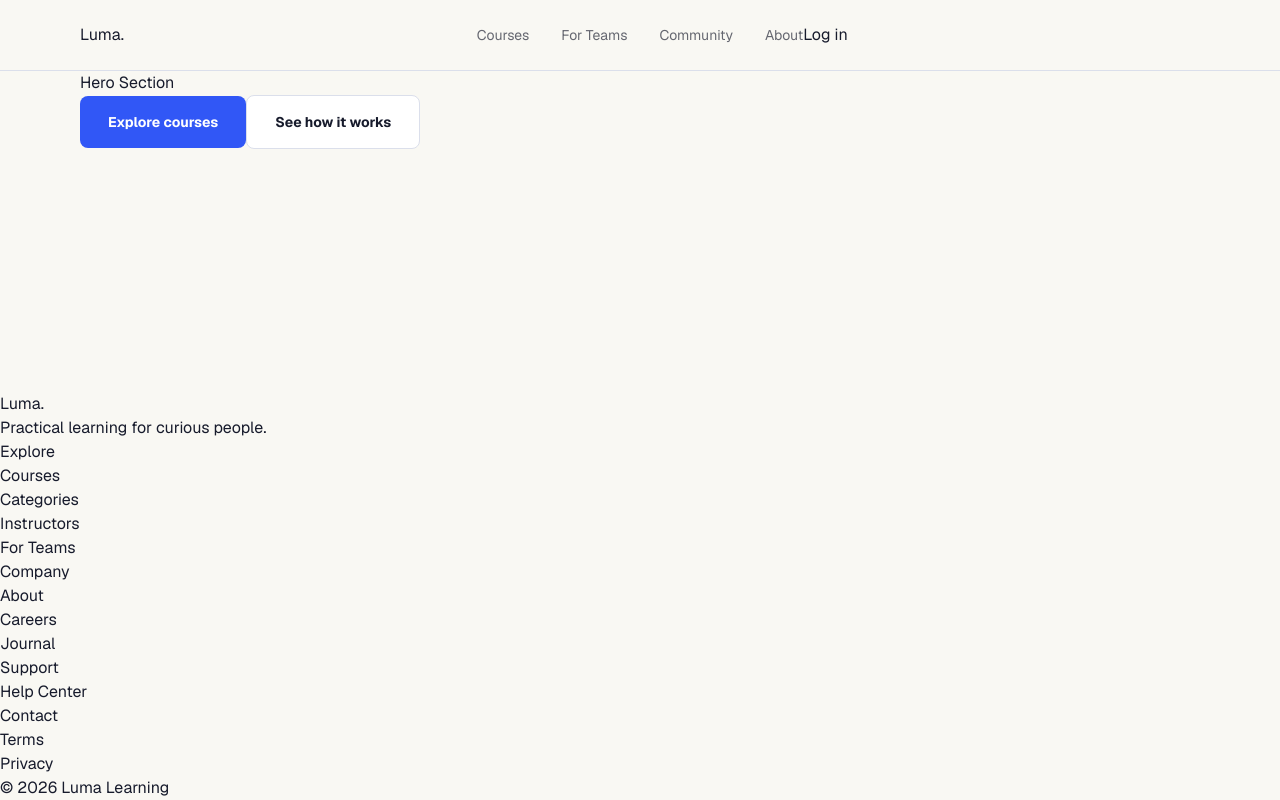
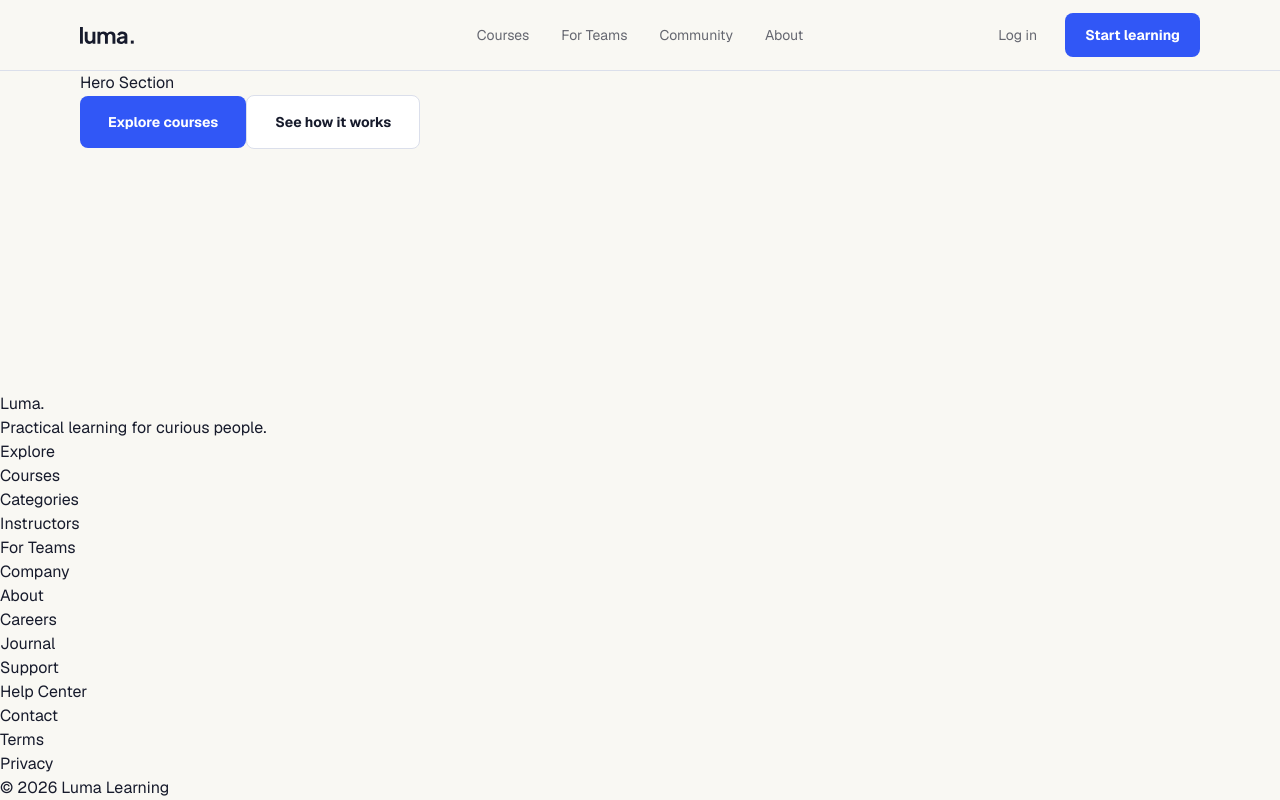
Before and after one commit to nicolas-davila/buzzvel-test-frontend, a Next.js app: page / in a window 1280 px wide. Built offline with nearby package versions, Linux system fonts and the light colour scheme.

Commit message:
feat: add header with logo, navigation and call to action.

```diff
--- a/src/components/Header.tsx
+++ b/src/components/Header.tsx
@@ -1,18 +1,28 @@
 import { links } from "@/data/navigation";
+import Link from "next/link";
+import Image from "next/image";
 import Container from "./Container";
+import Button from "./Button";
 
 export default function Header() {
     return (
         <header className="border-b border-line">
             <Container className="grid h-[70px] grid-cols-[1fr_auto_1fr] items-center">
-                <a href="/">Luma.</a>
+                <Link href="/">
+                    <Image src="/luma.svg" alt="Luma" width={54} height={17} />
+                </Link>
                 <nav aria-label="Main">
                     <ul className="flex gap-8">
                         {links.map((link) => <li key={link.label}><a href={link.href} className="text-sm leading-6 text-muted">{link.label}</a></li>)}
                     </ul>
                 </nav>
-                <div>
-                    Log in
+                <div className="flex items-center justify-self-end gap-2">
+                    <a href="#" className="px-5 py-2.5 text-sm leading-6 text-muted">
+                        Log in
+                    </a>
+                    <Button variant="primary" href="#" size="sm">
+                        Start learning
+                    </Button>
                 </div>
             </Container>
 
```
Also changed, not shown: public/luma.svg (renamed from public/luma..svg).
